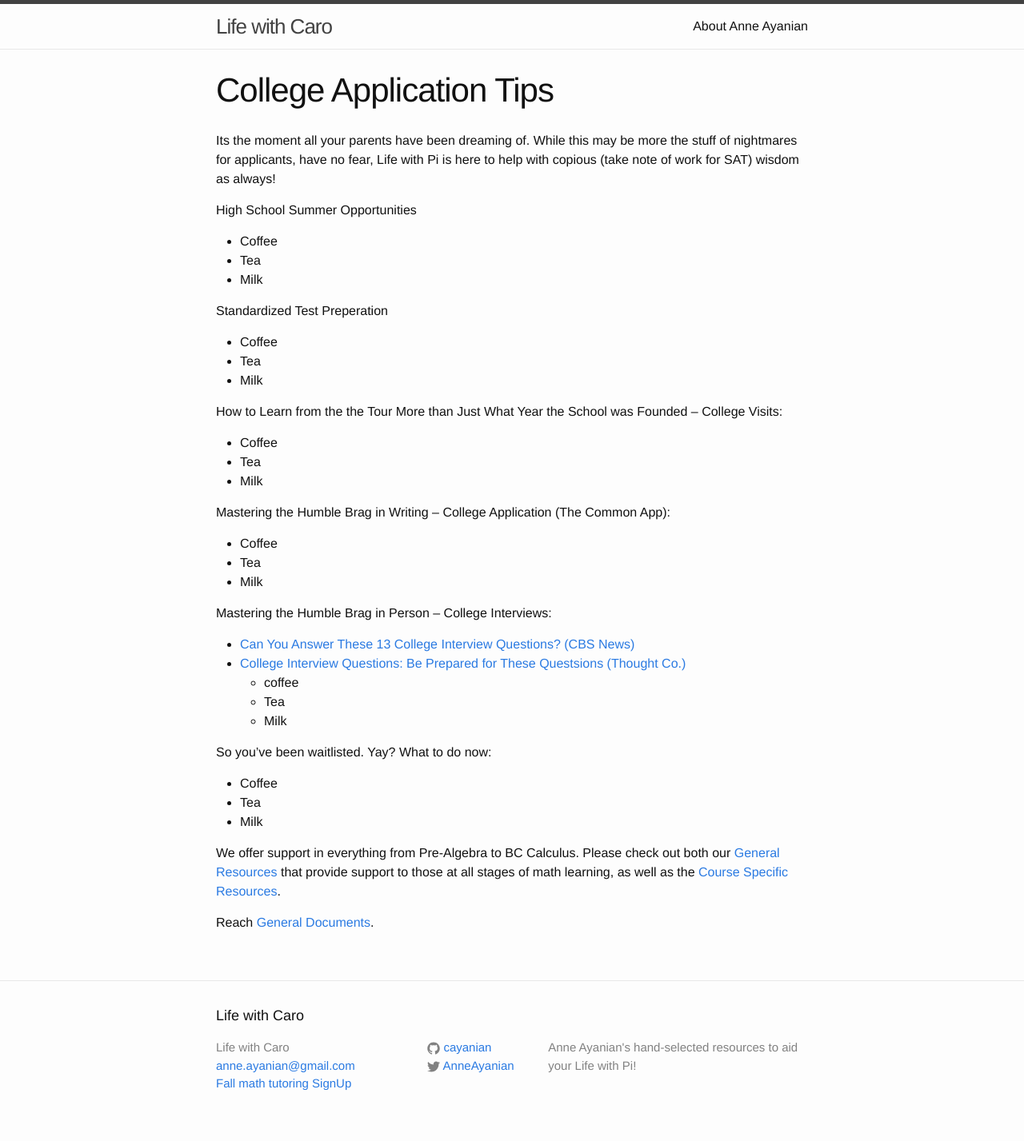
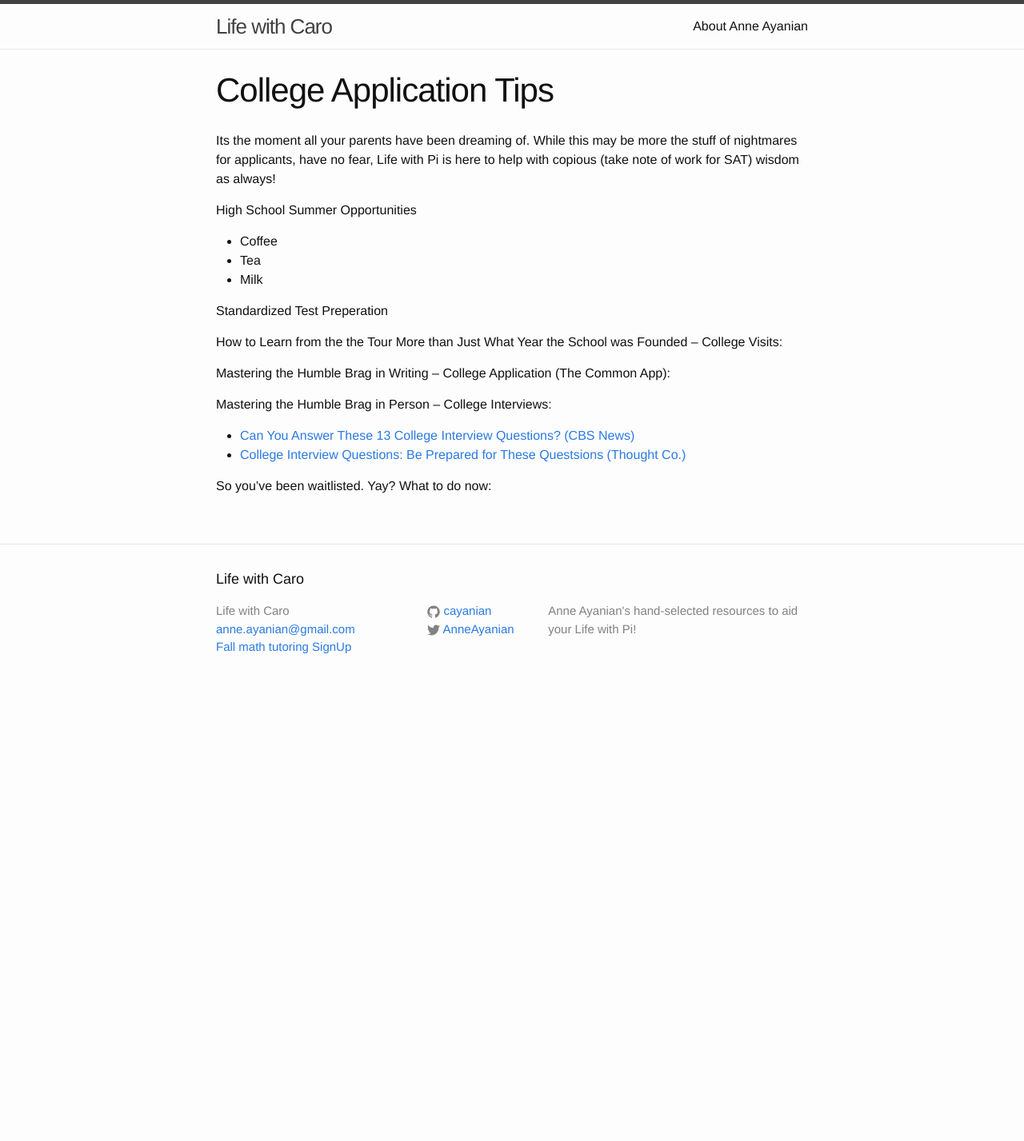
Before and after one commit to cayanian/cayanian.github.io, a Jekyll site: the page built from _posts/2017-11-04-College-Application-Tips.markdown, in a window 1280 px wide. Shown: the whole page at 80% size. Built offline with Jekyll 4.4.1, drawn with Linux system fonts in a browser that asks for light colours; after the commit the page ends 900 px from its top, so only the background shows below that.

Commit message:
Update 2017-11-04-College-Application-Tips.markdown

```diff
--- a/_posts/2017-11-04-College-Application-Tips.markdown
+++ b/_posts/2017-11-04-College-Application-Tips.markdown
@@ -10,47 +10,21 @@ High School Summer Opportunities
 * Milk
 
 Standardized Test Preperation
-  <ul>
-    <li>Coffee</li>
-    <li>Tea</li>
-    <li>Milk</li>
-  </ul>
+
 
 How to Learn from the the Tour More than Just What Year the School was Founded -- College Visits:
-  <ul>
-    <li>Coffee</li>
-    <li>Tea</li>
-    <li>Milk</li>
-  </ul>
+
 
 Mastering the Humble Brag in Writing -- College Application (The Common App):
-   <ul>
-    <li>Coffee</li>
-    <li>Tea</li>
-    <li>Milk</li>
-   </ul>
+
 
 Mastering the Humble Brag in Person -- College Interviews:
 * [Can You Answer These 13 College Interview Questions? (CBS News)][13Qs]
 * [College Interview Questions: Be Prepared for These Questsions (Thought Co.)][ThoCo]
-  <ul>
-    <li>coffee</li>
-    <li>Tea</li>
-    <li>Milk</li>
-  </ul>
+
 
 So you've been waitlisted. Yay? What to do now:
-  <ul>
-    <li>Coffee</li>
-    <li>Tea</li>
-    <li>Milk</li>
-  </ul>
 
-We offer support in everything from Pre-Algebra to BC Calculus. Please check out both our [General Resources][general-links] that provide support to those at all stages of math learning, as well as the [Course Specific Resources][course-specific-links].
-
-Reach [General Documents][general-links].
 
 [13Qs]: https://www.cbsnews.com/news/can-you-answer-these-13-college-interview-questions/
 [ThoCo]: https://www.thoughtco.com/college-interview-questions-788893
-[general-links]: http://lifewithpi.com
-[course-specific-links]: http://lifewithpi.com
```
